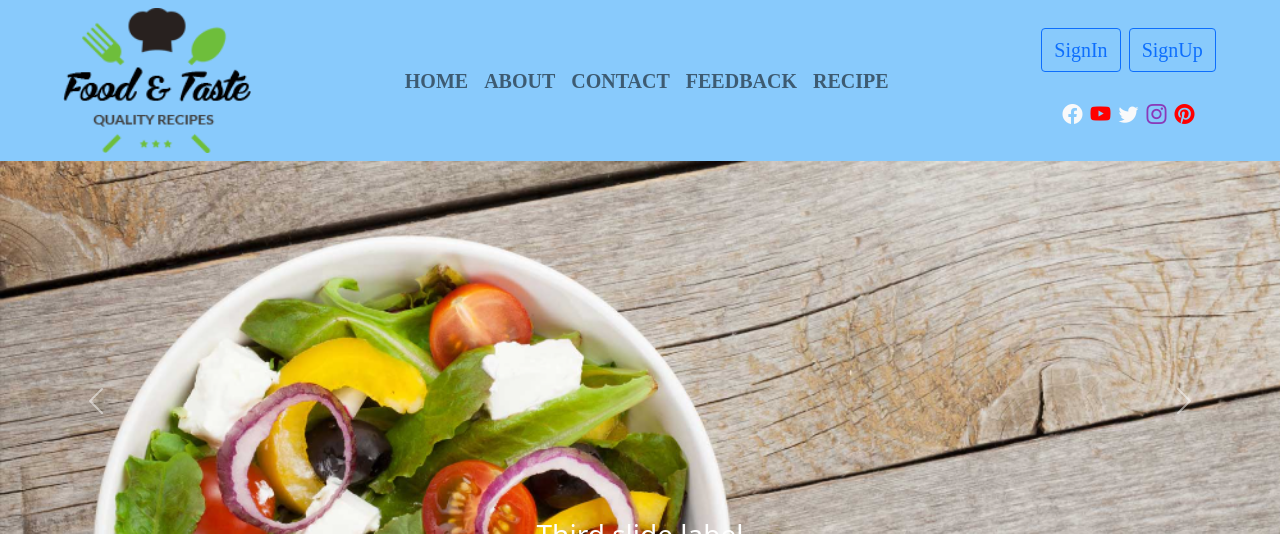
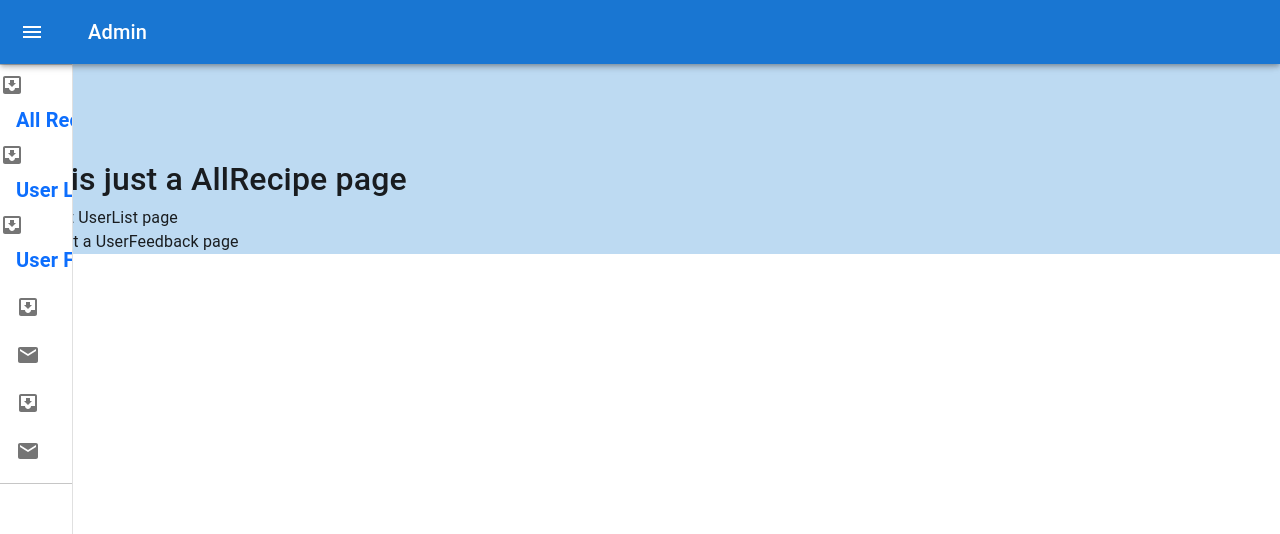
Before and after one commit to parth-283/Recipe-Management-System, a React (Create React App) app: page /admin/userlist in a window 1280 px wide. Before the commit this address led to /. Shown: the top 534 px of the page. Built offline with nearby package versions, Linux system fonts and the light colour scheme; no server answers.

Commit message:
admin page starting

```diff
--- a/src/App.js
+++ b/src/App.js
@@ -7,7 +7,7 @@ import About from "./Component/About/About";
 import Contact from "./Component/Contact/Contact";
 import Header from "./Component/Header&Footer/Header";
 import Footer from "./Component/Header&Footer/Footer";
-// import Error404 from "./Component/Error404/Error404";
+import Error404 from "./Component/Error404/Error404";
 import SignIn from "./Component/SignUp&SignIn/SignIn";
 import SignUp from "./Component/SignUp&SignIn/SignUp";
 import Breakfast from "./Recipes/Category/Breakfast";
@@ -17,18 +17,13 @@ import Dessert from "./Recipes/Category/Dessert";
 import FeedBack from "./Component/FeedBack/FeedBack";
 
 import Admin from "./admin/Component/Admin";
-import RecipeForm from "./Recipes/RecipeForm";
+// import RecipeForm from "./Recipes/RecipeForm";
 import NavigationBar from './Component/Home/NavigationBar/NavigationBar';
+import AllRecipe from './admin/AdminPages/AllRecipe';
+import UserList from './admin/AdminPages/UserList';
+import UserFeedback from './admin/AdminPages/UserFeedback';
 
 function App() {
-  const [user, setUser] = useState(false);
-  useEffect(() => {
-   const user1 = localStorage.setItem('login',user)
-   user1?setUser(true):setUser(false)
-  }, [])
-  useEffect(() => {
-    localStorage.setItem('login',user)
-   }, [user])
 
   return (
     <div style={{ backgroundColor: "#bddaf2" }}>
@@ -45,29 +40,30 @@ function App() {
           <Route path="/contact" element={<Contact />} />
 
           <Route path="/SignUp" element={<SignUp />} />
-          {console.log("+++++++++++++++++useruseruser",user)}
-          {!user && (
+
             <Route
               path="/SignIn"
-              element={<SignIn auth={() => setUser(true)} />}
+              element={<SignIn />}
             />
-          )}
-          {user && (
+
            <Route
            path="/SignIn"
-           element={<NavigationBar logoutx={() => setUser(false)} />}
+           element={<NavigationBar   />}
          />
-          )}
+
         </Route>
 
         <Route path="/admin" element={<Admin />}>
           <Route path="/admin/home" element={<Home />} />
+          <Route path="/admin/allrecipe" element={<AllRecipe />} />
+          <Route path="/admin/userlist" element={<UserList />} />
+          <Route path="/admin/userfeedback" element={<UserFeedback />} />
         </Route>
 
-        <Route path="*" element={<Navigate to={user?'/SignIn/recipeform':'/'}/>} />
+        <Route path="*" element={<Error404/>}  />
       </Routes>
 
-      <Footer />
+      {/* <Footer /> */}
     </div>
   );
 }
--- a/src/Component/Header&Footer/HeaderBottom.js
+++ b/src/Component/Header&Footer/HeaderBottom.js
@@ -7,7 +7,7 @@ import IconButton from "@material-ui/core/IconButton";
 import Grid from "@material-ui/core/Grid";
 import SearchIcon from "@material-ui/icons/Search";
 import Recipe from "./../../Recipes/Recipe";
-import Category from "../Home/Category";
+import Category from "../Home/category";
 
 const useStyles = makeStyles((theme) => ({
   root: {
--- a/src/Recipes/Category/Breakfast.js
+++ b/src/Recipes/Category/Breakfast.js
@@ -2,7 +2,7 @@ import React, { useEffect, useState } from "react";
 import axios from "axios";
 import Grid from "@material-ui/core/Grid";
 import Recipe from "../Recipe";
-import Category from "./../../Component/Home/Category";
+import Category from "./../../Component/Home/category";
 
 function Breakfast() {
   const App_ID = "76fa7c7c";
--- a/src/Recipes/Category/Dessert.js
+++ b/src/Recipes/Category/Dessert.js
@@ -2,7 +2,7 @@ import React, { useEffect, useState } from "react";
 import axios from "axios";
 import Grid from "@material-ui/core/Grid";
 import Recipe from '../Recipe';
-import Category from './../../Component/Home/Category';
+import Category from "./../../Component/Home/category";
 
 
 
--- a/src/Recipes/Category/Dinner.js
+++ b/src/Recipes/Category/Dinner.js
@@ -2,7 +2,7 @@ import React, { useEffect, useState } from "react";
 import axios from "axios";
 import Grid from "@material-ui/core/Grid";
 import Recipe from '../Recipe';
-import Category from './../../Component/Home/Category';
+import Category from "./../../Component/Home/category";
 
 const Dinner = () => {
 
--- a/src/Recipes/Category/Lunch.js
+++ b/src/Recipes/Category/Lunch.js
@@ -2,7 +2,7 @@ import React, { useEffect, useState } from "react";
 import axios from "axios";
 import Grid from "@material-ui/core/Grid";
 import Recipe from '../Recipe';
-import Category from './../../Component/Home/Category';
+import Category from "./../../Component/Home/category";
 
 
 const Lunch = () => {
--- /dev/null
+++ b/src/admin/AdminPages/AllRecipe.js
@@ -0,0 +1,12 @@
+import React from 'react'
+
+const AllRecipe = () => {
+  return (
+    <div className='App'>
+
+    <h2>This is just a AllRecipe page</h2>
+    </div>
+  )
+}
+
+export default AllRecipe
--- /dev/null
+++ b/src/admin/AdminPages/UserFeedback.js
@@ -0,0 +1,9 @@
+import React from 'react'
+
+const UserFeedback = () => {
+  return (
+    <div> This is just a UserFeedback page</div>
+  )
+}
+
+export default UserFeedback
--- /dev/null
+++ b/src/admin/AdminPages/UserList.js
@@ -0,0 +1,9 @@
+import React from 'react'
+
+const UserList = () => {
+  return (
+    <div>this is just UserList page</div>
+  )
+}
+
+export default UserList
--- a/src/admin/Component/Admin.js
+++ b/src/admin/Component/Admin.js
@@ -1,12 +1,21 @@
 import React from "react";
+import AllRecipe from "../AdminPages/AllRecipe";
+import UserFeedback from "../AdminPages/UserFeedback";
+import UserList from "../AdminPages/UserList";
+import AdminHeader from './AdminHeader';
+import AdminSidebar from "./AdminSidebar";
 
 function Admin() {
   return (
-    <div>
-      <div className="container m-2 p-2 ">
-        <h1>Admin</h1>
-      </div>
-    </div>
+    <>
+ <AdminHeader />
+ <AdminSidebar />
+ <AllRecipe />
+ <UserList/>
+ <UserFeedback />
+
+  </>
+
   );
 }
 
--- /dev/null
+++ b/src/admin/Component/AdminHeader.js
@@ -0,0 +1,38 @@
+import React from "react";
+import { AppBar, Toolbar, Typography } from "@mui/material";
+import Box from "@mui/material/Box";
+
+const AdminHeader = () => {
+  return (
+    <>
+      <Box sx={{ flexGrow: 1 }}>
+        <AppBar position="static" style={{ background: '#2E3B55' }}>
+          <Toolbar variant="dense"  >
+
+
+        <Typography>Admin</Typography>
+          {/* <Nav>
+        <Link className="nav-link fs-5" as={Link} to="/home">
+          <b>Home</b>
+        </Link>
+        <Link className="nav-link fs-5" as={Link} to="/about">
+          <b>About</b>
+        </Link>
+        <Link className="nav-link fs-5" as={Link} to="/contact">
+          <b>Contact</b>
+        </Link>
+        <Link className="nav-link fs-5" as={Link} to="/feedback">
+          <b>FeedBack</b>
+        </Link>
+        <Link className="nav-link fs-5" as={Link} to="/recipeform">
+          <b>Recipe</b>
+        </Link>
+      </Nav> */}
+          </Toolbar>
+        </AppBar>
+      </Box>
+    </>
+  );
+};
+
+export default AdminHeader;
--- /dev/null
+++ b/src/admin/Component/AdminSidebar.js
@@ -0,0 +1,189 @@
+import React from "react";
+import { styled, useTheme } from "@mui/material/styles";
+import Box from "@mui/material/Box";
+import MuiDrawer from "@mui/material/Drawer";
+import MuiAppBar from "@mui/material/AppBar";
+import Toolbar from "@mui/material/Toolbar";
+import List from "@mui/material/List";
+import CssBaseline from "@mui/material/CssBaseline";
+import Typography from "@mui/material/Typography";
+import Divider from "@mui/material/Divider";
+import IconButton from "@mui/material/IconButton";
+import MenuIcon from "@mui/icons-material/Menu";
+import ChevronLeftIcon from "@mui/icons-material/ChevronLeft";
+import ChevronRightIcon from "@mui/icons-material/ChevronRight";
+import ListItem from "@mui/material/ListItem";
+import ListItemIcon from "@mui/material/ListItemIcon";
+import ListItemText from "@mui/material/ListItemText";
+import InboxIcon from "@mui/icons-material/MoveToInbox";
+import MailIcon from "@mui/icons-material/Mail";
+
+import { Link } from "react-router-dom";
+import { Nav } from "react-bootstrap";
+
+const drawerWidth = 240;
+
+const openedMixin = (theme) => ({
+  width: drawerWidth,
+  transition: theme.transitions.create("width", {
+    easing: theme.transitions.easing.sharp,
+    duration: theme.transitions.duration.enteringScreen,
+  }),
+  overflowX: "hidden",
+});
+
+const closedMixin = (theme) => ({
+  transition: theme.transitions.create("width", {
+    easing: theme.transitions.easing.sharp,
+    duration: theme.transitions.duration.leavingScreen,
+  }),
+  overflowX: "hidden",
+  width: `calc(${theme.spacing(7)} + 1px)`,
+  [theme.breakpoints.up("sm")]: {
+    width: `calc(${theme.spacing(9)} + 1px)`,
+  },
+});
+
+const DrawerHeader = styled("div")(({ theme }) => ({
+  display: "flex",
+  alignItems: "center",
+  justifyContent: "flex-end",
+  padding: theme.spacing(0, 1),
+  // necessary for content to be below app bar
+  ...theme.mixins.toolbar,
+}));
+
+const AppBar = styled(MuiAppBar, {
+  shouldForwardProp: (prop) => prop !== "open",
+})(({ theme, open }) => ({
+  zIndex: theme.zIndex.drawer + 1,
+  transition: theme.transitions.create(["width", "margin"], {
+    easing: theme.transitions.easing.sharp,
+    duration: theme.transitions.duration.leavingScreen,
+  }),
+  ...(open && {
+    marginLeft: drawerWidth,
+    width: `calc(100% - ${drawerWidth}px)`,
+    transition: theme.transitions.create(["width", "margin"], {
+      easing: theme.transitions.easing.sharp,
+      duration: theme.transitions.duration.enteringScreen,
+    }),
+  }),
+}));
+
+const Drawer = styled(MuiDrawer, {
+  shouldForwardProp: (prop) => prop !== "open",
+})(({ theme, open }) => ({
+  width: drawerWidth,
+  flexShrink: 0,
+  whiteSpace: "nowrap",
+  boxSizing: "border-box",
+  ...(open && {
+    ...openedMixin(theme),
+    "& .MuiDrawer-paper": openedMixin(theme),
+  }),
+  ...(!open && {
+    ...closedMixin(theme),
+    "& .MuiDrawer-paper": closedMixin(theme),
+  }),
+}));
+
+const AdminSidebar = () => {
+  const theme = useTheme();
+  const [open, setOpen] = React.useState(false);
+
+  const handleDrawerOpen = () => {
+    setOpen(true);
+  };
+
+  const handleDrawerClose = () => {
+    setOpen(false);
+  };
+
+  return (
+    <>
+      <Box sx={{ display: "flex" }}>
+        <CssBaseline />
+        <AppBar position="fixed" open={open}>
+          <Toolbar>
+            <IconButton
+              color="inherit"
+              aria-label="open drawer"
+              onClick={handleDrawerOpen}
+              edge="start"
+              sx={{
+                marginRight: "36px",
+                ...(open && { display: "none" }),
+              }}
+            >
+              <MenuIcon />
+            </IconButton>
+            <Typography variant="h6" noWrap component="div">
+              Admin
+            </Typography>
+          </Toolbar>
+        </AppBar>
+        <Drawer variant="permanent" open={open}>
+          <DrawerHeader>
+            <IconButton onClick={handleDrawerClose}>
+              {theme.direction === "rtl" ? (
+                <ChevronRightIcon />
+              ) : (
+                <ChevronLeftIcon />
+              )}
+            </IconButton>
+          </DrawerHeader>
+          <Divider />
+          <List>
+            <Nav>
+            <ListItemIcon>
+                 <InboxIcon />
+              </ListItemIcon>
+              <Link className="nav-link fs-5" as={Link} to="/admin/allrecipe">
+                <b>All Recipe</b>
+              </Link>
+              <ListItemIcon>
+                 <InboxIcon />
+              </ListItemIcon>
+              <Link className="nav-link fs-5" as={Link} to="/admin/userlist">
+                <b>User List</b>
+              </Link>
+              <ListItemIcon>
+                 <InboxIcon />
+              </ListItemIcon>
+              <Link className="nav-link fs-5" as={Link} to="/admin/allrecipe">
+                <b>User Feedback</b>
+              </Link>
+
+            </Nav>
+
+            {['Inbox', 'Starred', 'Send email', 'Drafts'].map((text, index) => (
+            <ListItem button key={text}>
+              <ListItemIcon>
+                {index % 2 === 0 ? <InboxIcon /> : <MailIcon />}
+              </ListItemIcon>
+              <ListItemText primary={text} />
+            </ListItem>
+          ))}
+          </List>
+          <Divider />
+          {/* <List>
+          {['All mail', 'Trash', 'Spam'].map((text, index) => (
+            <ListItem button key={text}>
+              <ListItemIcon>
+                {index % 2 === 0 ? <InboxIcon /> : <MailIcon />}
+              </ListItemIcon>
+              <ListItemText primary={text} />
+            </ListItem>
+          ))}
+        </List> */}
+        </Drawer>
+        <Box component="main" sx={{ flexGrow: 1, p: 3 }}>
+          <DrawerHeader />
+        </Box>
+      </Box>
+    </>
+  );
+};
+
+export default AdminSidebar;
```
Also changed, not shown: 1 other file (tests, documents, lock files or other folders).
